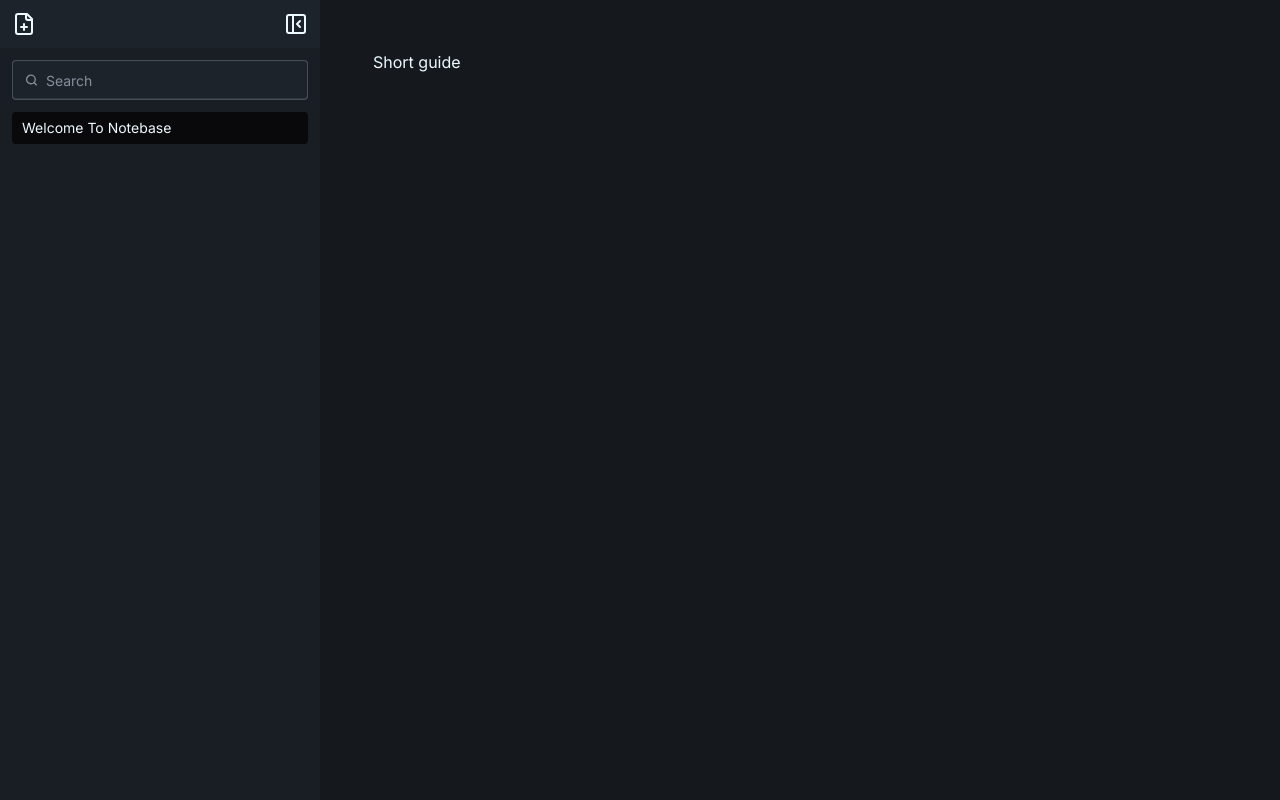
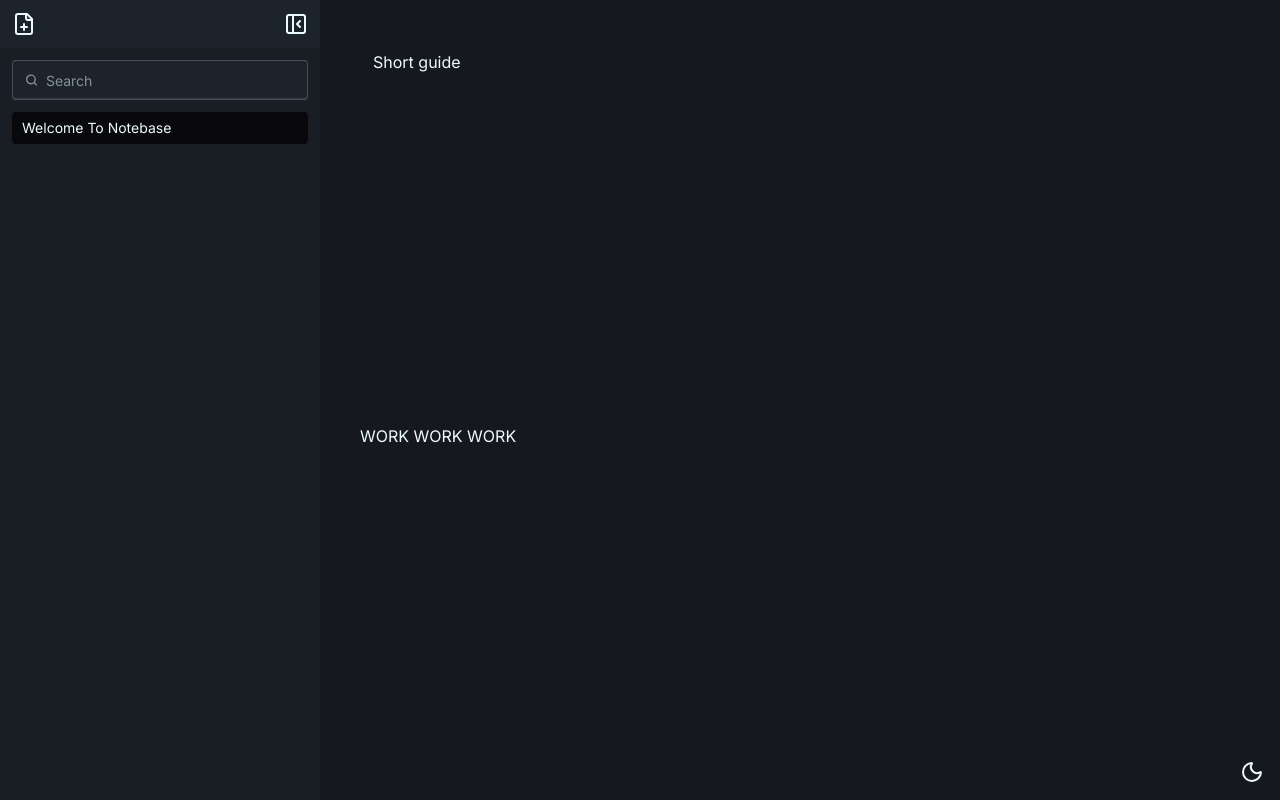
Before and after one commit to jamiewilliamsxyz/notebase, a React (Vite) app: page / in a window 1280 px wide. Built offline with nearby package versions, Linux system fonts and the light colour scheme.

Commit message:
Fix EditorThemeToggle & display it on NoteEditor
Renamed the component to use pascal case, added swap-on/swap-off into the class names of the icons & added the component into the bottom right of the note editor

```diff
--- /dev/null
+++ b/src/components/features/editor/EditorThemeToggle.jsx
@@ -0,0 +1,22 @@
+import { useState } from "react";
+import { Moon, Sun } from "lucide-react";
+
+export const EditorThemeToggle = () => {
+  const [isChecked, setIsChecked] = useState(false);
+
+  return (
+    <div className="fixed bottom-2 right-2 w-fit h-fit p-2">
+      <label className="swap swap-rotate">
+        <input
+          type="checkbox"
+          checked={isChecked}
+          onChange={() => {
+            setIsChecked(!isChecked);
+          }}
+        />
+        <Moon className="swap-off text-base-content w-6 h-6" />
+        <Sun className="swap-on text-base-content w-6 h-6" />
+      </label>
+    </div>
+  );
+};
--- a/src/components/features/editor/NoteEditor.jsx
+++ b/src/components/features/editor/NoteEditor.jsx
@@ -1,5 +1,6 @@
 import { useContext, useState, useEffect } from "react";
 import { WorkspaceContext } from "../../../context/WorkspaceContext";
+import { EditorThemeToggle } from "./EditorThemeToggle";
 
 export const NoteEditor = () => {
   // https://daisyui.com/components/loading/
@@ -20,6 +21,8 @@ export const NoteEditor = () => {
         placeholder="Start typing here..."
         className="textarea text-base textarea-ghost resize-none overflow-hidden w-full min-h-96 leading-relaxed focus:bg-transparent focus:outline-none "
       />
+      <div>WORK WORK WORK</div>
+      <EditorThemeToggle />
     </div>
   );
 };
--- a/src/components/features/editor/editorThemeToggle.jsx
+++ /dev/null
@@ -1,20 +0,0 @@
-import { useState } from "react";
-import { Moon, Sun } from "lucide-react";
-
-export const editorThemeToggle = () => {
-  const [isChecked, setIsChecked] = useState(false);
-
-  return (
-    <label className="swap swap-rotate">
-      <input
-        type="checkbox"
-        checked={isChecked}
-        onChange={() => {
-          setIsChecked(!isChecked);
-        }}
-      />
-      <Moon />
-      <Sun />
-    </label>
-  );
-};
```
